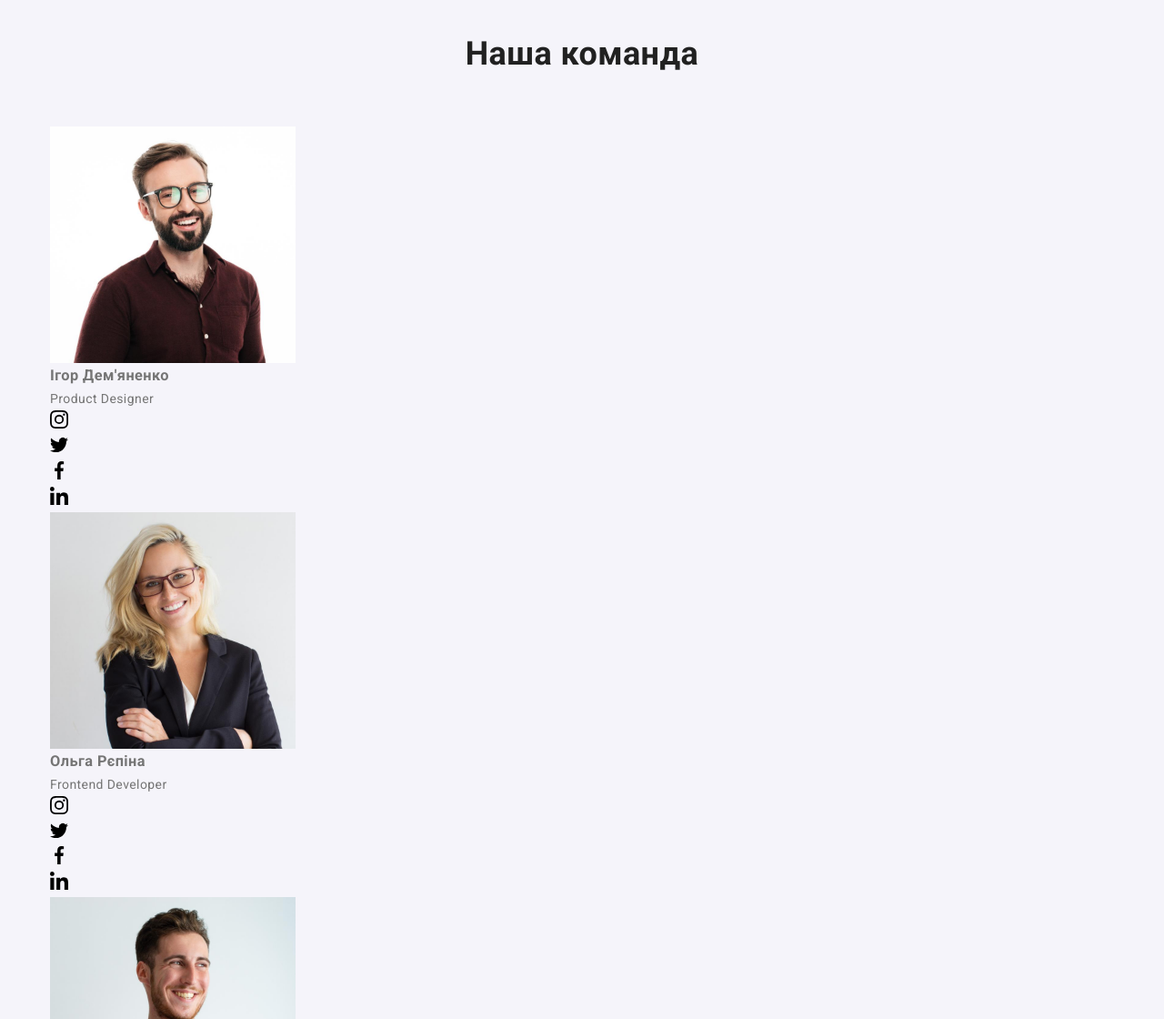
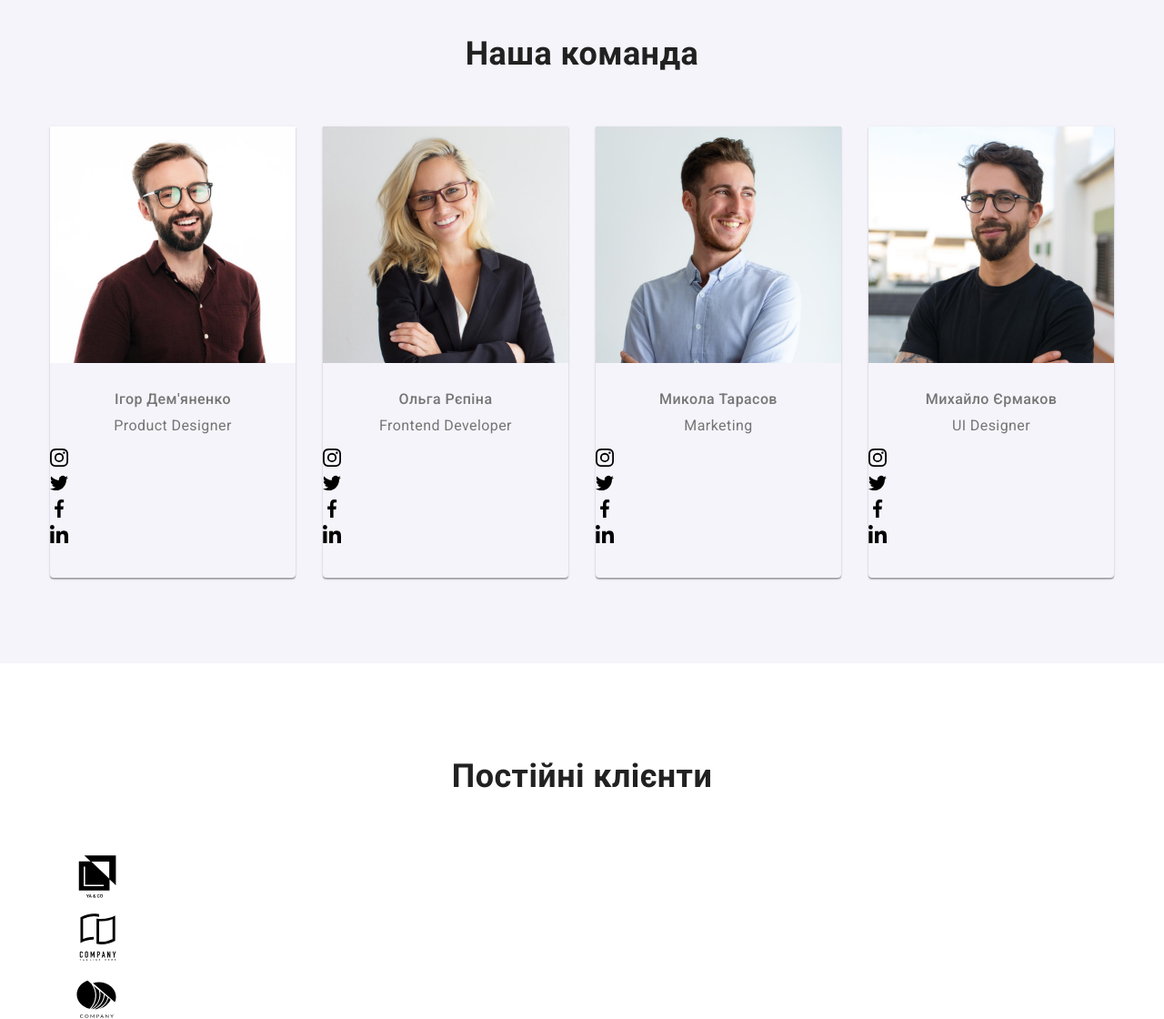
Before and after one commit to Turt1ePower/goit-markup-hw-07, a plain HTML site: page index.html in a window 1280 px wide. Shown: the part 1680-2800 px from the top of the page at 91% size. Drawn offline with nearby package versions, Linux system fonts and the light colour scheme.

Commit message:
fix section-title component / add teammate-list css styles

```diff
--- a/index.html
+++ b/index.html
@@ -170,7 +170,7 @@
       <!-- Наша Команда -->
       <section class="our-team section">
         <div class="container">
-          <h2 class="team-title section-title">Наша команда</h2>
+          <h2 class="section-title">Наша команда</h2>
           <ul class="teammate-list">
             <li class="teammate-card">
               <img src="./images/team1.jpg" alt="ігор" width="270" class="teammate-photo" />
--- a/sass/components/_section-title.scss
+++ b/sass/components/_section-title.scss
@@ -1,7 +1,5 @@
 .section-title {
 	margin-bottom: 50px;
-	margin-right: auto;
-	margin-left: auto;
 
 	font-weight: 700;
 	font-size: 36px;
--- /dev/null
+++ b/sass/components/_teammate-list.scss
@@ -0,0 +1,39 @@
+
+.teammate-list {
+	display: flex;
+}
+
+.teammate-card {
+	min-width: 270px;
+	padding-bottom: 30px;
+
+	background-color: var(--secondary-color);
+	box-shadow: 0px 1px 3px rgba(0, 0, 0, 0.12), 0px 1px 1px rgba(0, 0, 0, 0.14),
+		0px 2px 1px rgba(0, 0, 0, 0.2);
+	border-radius: 0px 0px 4px 4px;
+}
+
+.teammate-card:not(:last-child) {
+	margin-right: 30px;
+}
+
+.teammate-photo {
+	margin-bottom: 30px;
+}
+
+.teammate-name {
+	margin-bottom: 10px;
+
+	font-weight: 500;
+	font-size: 16px;
+	line-height: 1.19;
+	text-align: center;
+}
+
+.teammate-position {
+	margin-bottom: 16px;
+
+	font-size: 16px;
+	line-height: 1.19;
+	text-align: center;
+}
--- a/sass/main.scss
+++ b/sass/main.scss
@@ -17,5 +17,6 @@
 @import './components/features-list';
 @import './components/works-list';
 @import './components/our-team-section';
+@import './components/teammate-list';
 
 @import './components/page-footer';
```
Also changed, not shown: css/main.css, css/main.min.css, 2 other files.
